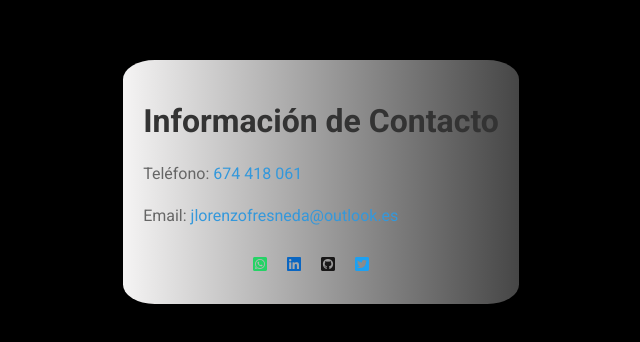
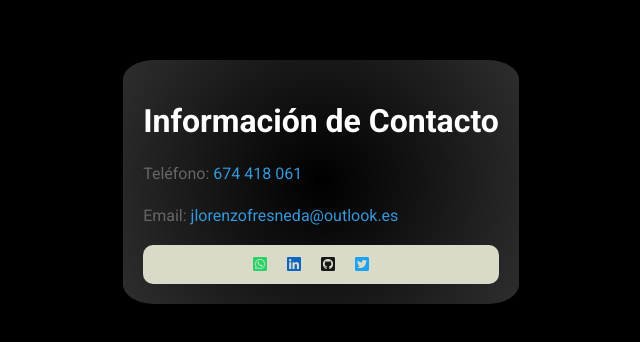
Before and after one commit to jlorf/vCard, a plain HTML site: page index.html in a window 1280 px wide. Shown: the part 218-560 px from the top of the page, without its empty margins (319-959 px from the left). Drawn offline with Linux system fonts and the light colour scheme.

Commit message:
Actualizar estilos de la página vCard y agregar enlaces a redes sociales

```diff
--- a/css/styles.css
+++ b/css/styles.css
@@ -13,14 +13,16 @@ body {
   padding: 20px;
   /*background-color: #fff;*/
   box-shadow: 0px 0px 20px 0px rgba(0,0,0,0.1);
-  background: linear-gradient(to right, #f5f4f4, #464646);
+  /* background: linear-gradient(to top, #f5f4f4, #464646); */
+  /* background: radial-gradient(circle at 10% 20%, rgb(222, 168, 248) 0%, rgb(168, 222, 248) 21.8%, rgb(189, 250, 205) 35.6%, rgb(243, 250, 189) 52.9%, rgb(250, 227, 189) 66.8%, rgb(248, 172, 172) 90%, rgb(254, 211, 252) 99.7%); */
+  background: radial-gradient(circle, #000000, #2e2e2e);
   color: #fff;
   border-radius: 8%;
 }
 
 .vcard h1 {
   text-align: center;
-  color: #333;
+  color: #ffffff;
 }
 
 .vcard p {
@@ -70,6 +72,8 @@ body {
   flex-wrap: wrap;
   justify-content: center;
   align-items: center;
+  background-color: #d9dbc8;
+  border-radius: 10px;
 }
 
 .social-links a {
```
